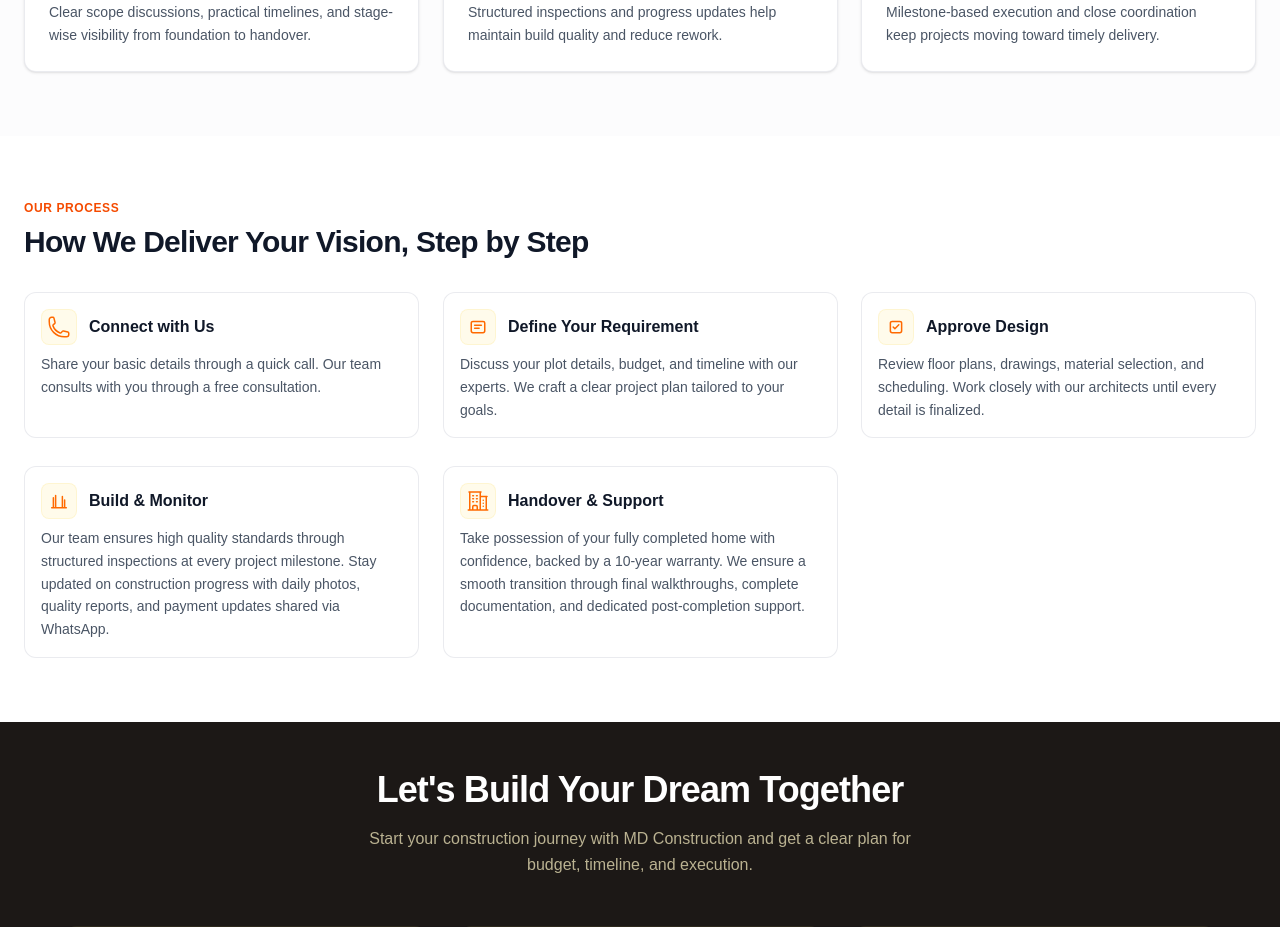
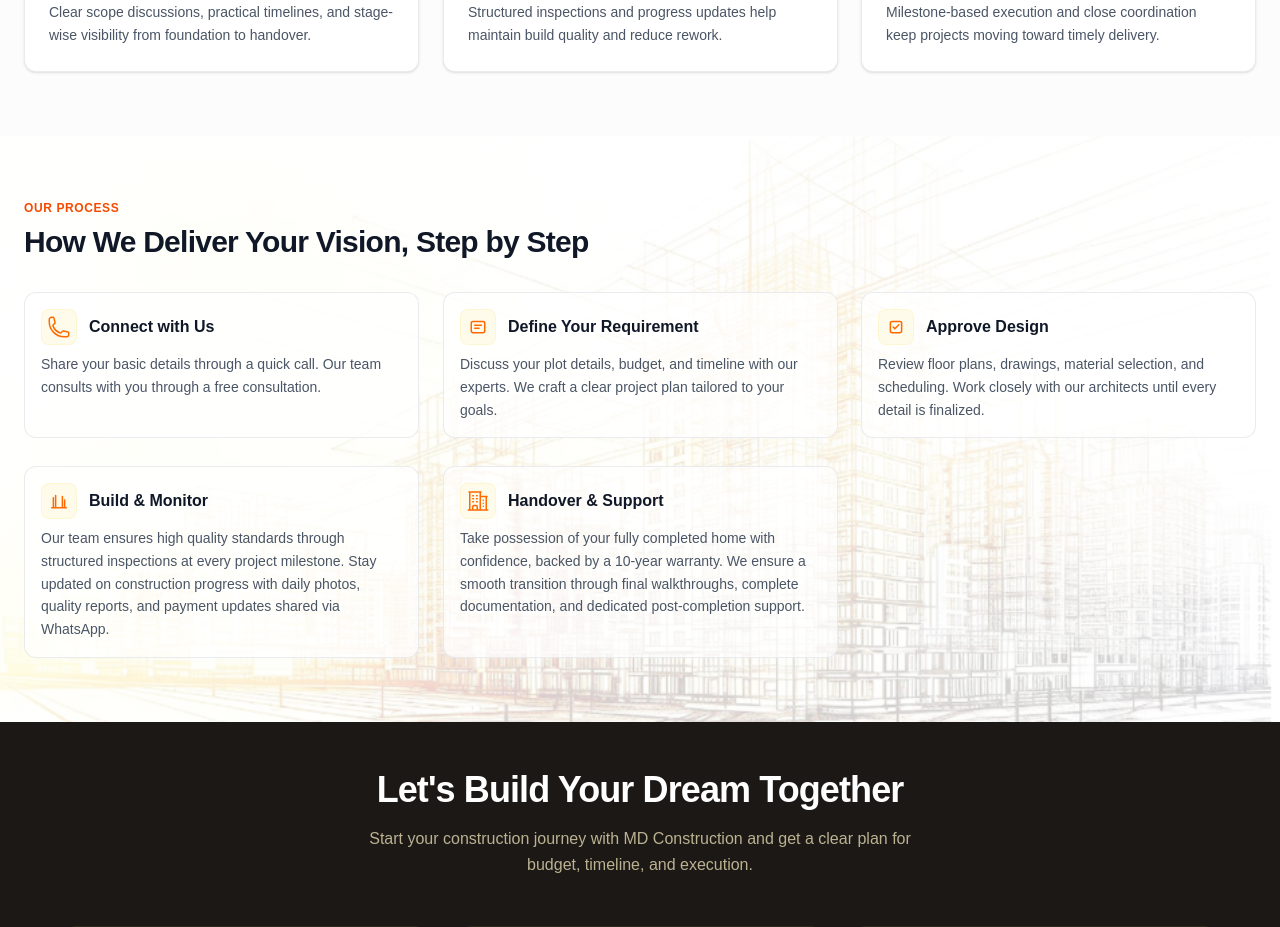
Before and after one commit to aajai54/md-construction-group, a Next.js app: page /en/home in a window 1280 px wide. Shown: the part 1720-2647 px from the top of the page. Built offline with nearby package versions, Linux system fonts and the light colour scheme; no server answers.

Commit message:
Updated bg

```diff
--- a/src/app/[locale]/home/page.tsx
+++ b/src/app/[locale]/home/page.tsx
@@ -161,7 +161,7 @@ export default function HomePage() {
       </section>
 
       {/* Process Section */}
-      <section className="light:process-bg py-12 md:py-16 bg-white dark:bg-gray-900" data-tagger>
+      <section className="process-bg py-12 md:py-16 bg-white dark:bg-gray-900" data-tagger>
         <div className="max-w-[1400px] mx-auto px-4 sm:px-5 lg:px-6">
           <div data-tagger-item>
             <span className="text-xs font-bold tracking-wider text-orange-600 uppercase block mb-2">
```
